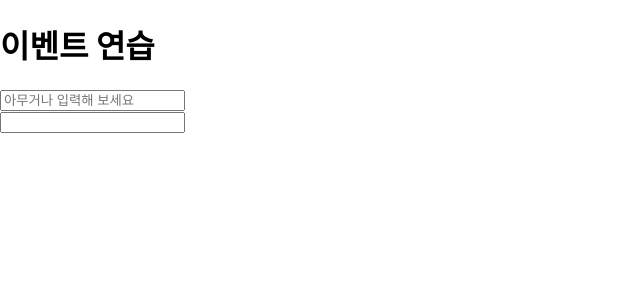
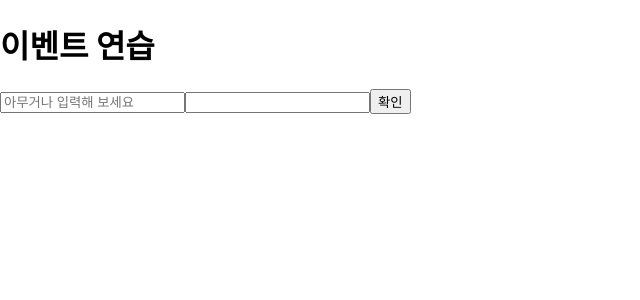
Before and after one commit to coddingbear/react-skills, a React (Create React App) app in the folder chapter04/hello-react/: page / in a window 1280 px wide. Shown: the top 300 px of the page, without its empty margins (0-640 px from the left). Built offline with nearby package versions, Linux system fonts and the light colour scheme.

Commit message:
4.2.2.3 버튼을 누를 때 comment 값을 공백으로 설정

```diff
--- a/chapter04/hello-react/src/EventPractice.js
+++ b/chapter04/hello-react/src/EventPractice.js
@@ -13,6 +13,7 @@ class EventPractice extends Component {
                     name="inputText"
                     placeholder="아무거나 입력해 보세요"
                     // onChange 이벤트 설정
+                    value={this.state.message}
                     onChange = {
                         (e) => {
                             this.setState({
@@ -21,11 +22,19 @@ class EventPractice extends Component {
                             })
                         }
                     }
-                /> <br/>
+                />
                 <input type="text"
                     name="message"
                     value={this.state.message}
                 />
+                <button onClick = {
+                    () => {
+                        alert(this.state.message);
+                        this.setState({
+                            message: ''
+                        });
+                    }
+                }>확인</button>
             </div>
         );
     }
```
